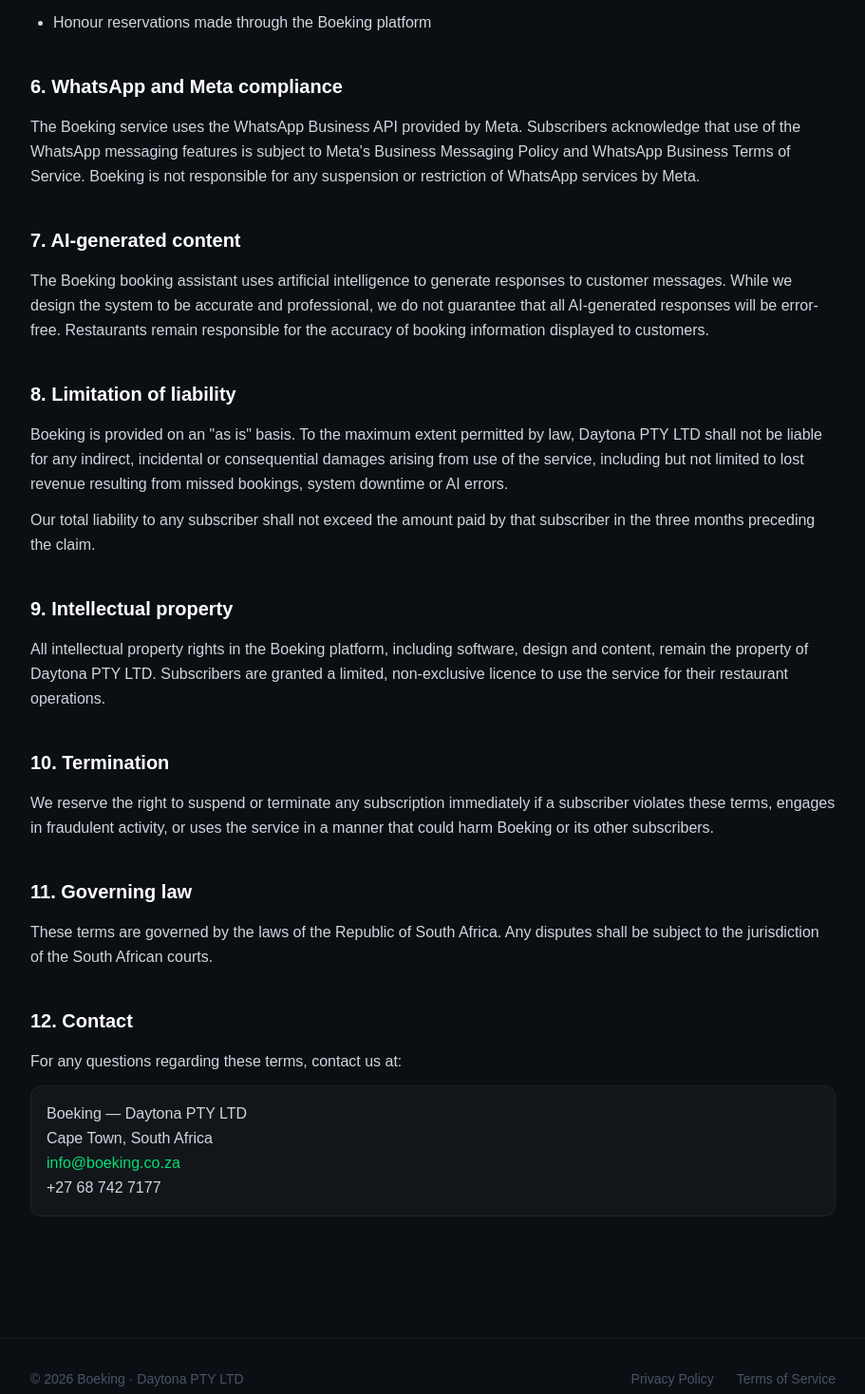
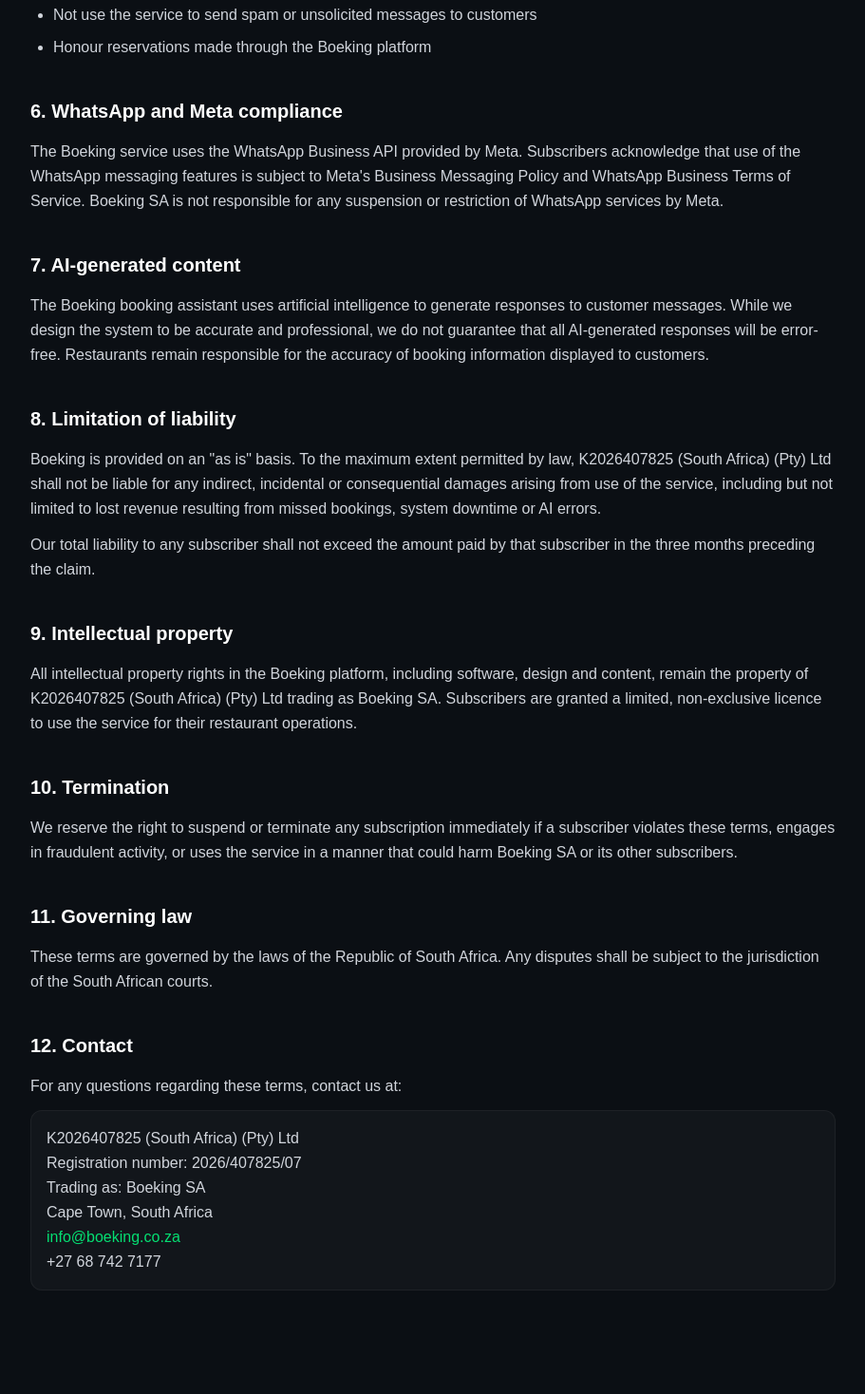
Before and after one commit to ajmeyer72/boeking, a Next.js app: page /terms in a window 1280 px wide. Shown: the part 1302-2770 px from the top of the page at 95% size, without its empty margins (184-1095 px from the left). Built offline with nearby package versions, Linux system fonts and the light colour scheme.

Commit message:
update legal entity in privacy policy and terms of service

```diff
--- a/app/privacy/page.tsx
+++ b/app/privacy/page.tsx
@@ -27,7 +27,7 @@
           <section>
             <h2 className="text-xl font-semibold text-white mb-4">1. Who we are</h2>
             <p>
-              Boeking is a WhatsApp-powered restaurant reservation platform operated by Daytona PTY LTD, based in Cape Town, South Africa. We provide restaurants with an AI-powered booking assistant that allows their customers to make, modify and cancel table reservations via WhatsApp.
+              Boeking is a WhatsApp-powered restaurant reservation platform operated by K2026407825 (South Africa) (Pty) Ltd, registration number 2026/407825/07, trading as Boeking SA, based in Cape Town, South Africa. We provide restaurants with an AI-powered booking assistant that allows their customers to make, modify and cancel table reservations via WhatsApp.
             </p>
             <p className="mt-3">
               For any privacy-related queries, contact us at: <a href="mailto:info@boeking.co.za" className="text-green-400 hover:text-green-300">info@boeking.co.za</a>
@@ -120,11 +120,11 @@
 
           <section>
             <h2 className="text-xl font-semibold text-white mb-4">10. Contact</h2>
-            <p>
-              For any privacy concerns or requests, please contact us at:
-            </p>
+            <p>For any privacy concerns or requests, please contact us at:</p>
             <div className="mt-3 bg-white/[0.03] border border-white/5 rounded-xl p-4">
-              <p>Boeking — Daytona PTY LTD</p>
+              <p>K2026407825 (South Africa) (Pty) Ltd</p>
+              <p>Registration number: 2026/407825/07</p>
+              <p>Trading as: Boeking SA</p>
               <p>Cape Town, South Africa</p>
               <p><a href="mailto:info@boeking.co.za" className="text-green-400 hover:text-green-300">info@boeking.co.za</a></p>
               <p>+27 68 742 7177</p>
@@ -136,7 +136,7 @@
 
       <footer className="border-t border-white/5 mt-16">
         <div className="max-w-4xl mx-auto px-6 py-8 flex items-center justify-between text-sm text-gray-600">
-          <span>© 2026 Boeking · Daytona PTY LTD</span>
+          <span>© 2026 Boeking SA · K2026407825 (South Africa) (Pty) Ltd</span>
           <div className="flex gap-6">
             <Link href="/privacy" className="hover:text-gray-400 transition">Privacy Policy</Link>
             <Link href="/terms" className="hover:text-gray-400 transition">Terms of Service</Link>
--- a/app/terms/page.tsx
+++ b/app/terms/page.tsx
@@ -34,7 +34,7 @@
           <section>
             <h2 className="text-xl font-semibold text-white mb-4">2. The service</h2>
             <p>
-              Boeking provides restaurants with an AI-powered WhatsApp booking assistant that allows customers to make, modify and cancel table reservations. The service includes a staff dashboard for managing reservations, customer records and restaurant settings.
+              Boeking is operated by K2026407825 (South Africa) (Pty) Ltd, registration number 2026/407825/07, trading as Boeking SA. We provide restaurants with an AI-powered WhatsApp booking assistant that allows customers to make, modify and cancel table reservations. The service includes a staff dashboard for managing reservations, customer records and restaurant settings.
             </p>
             <p className="mt-3">
               We reserve the right to modify, suspend or discontinue any part of the service at any time with reasonable notice to subscribers.
@@ -76,7 +76,7 @@
           <section>
             <h2 className="text-xl font-semibold text-white mb-4">6. WhatsApp and Meta compliance</h2>
             <p>
-              The Boeking service uses the WhatsApp Business API provided by Meta. Subscribers acknowledge that use of the WhatsApp messaging features is subject to Meta's Business Messaging Policy and WhatsApp Business Terms of Service. Boeking is not responsible for any suspension or restriction of WhatsApp services by Meta.
+              The Boeking service uses the WhatsApp Business API provided by Meta. Subscribers acknowledge that use of the WhatsApp messaging features is subject to Meta's Business Messaging Policy and WhatsApp Business Terms of Service. Boeking SA is not responsible for any suspension or restriction of WhatsApp services by Meta.
             </p>
           </section>
 
@@ -90,7 +90,7 @@
           <section>
             <h2 className="text-xl font-semibold text-white mb-4">8. Limitation of liability</h2>
             <p>
-              Boeking is provided on an "as is" basis. To the maximum extent permitted by law, Daytona PTY LTD shall not be liable for any indirect, incidental or consequential damages arising from use of the service, including but not limited to lost revenue resulting from missed bookings, system downtime or AI errors.
+              Boeking is provided on an "as is" basis. To the maximum extent permitted by law, K2026407825 (South Africa) (Pty) Ltd shall not be liable for any indirect, incidental or consequential damages arising from use of the service, including but not limited to lost revenue resulting from missed bookings, system downtime or AI errors.
             </p>
             <p className="mt-3">
               Our total liability to any subscriber shall not exceed the amount paid by that subscriber in the three months preceding the claim.
@@ -100,14 +100,14 @@
           <section>
             <h2 className="text-xl font-semibold text-white mb-4">9. Intellectual property</h2>
             <p>
-              All intellectual property rights in the Boeking platform, including software, design and content, remain the property of Daytona PTY LTD. Subscribers are granted a limited, non-exclusive licence to use the service for their restaurant operations.
+              All intellectual property rights in the Boeking platform, including software, design and content, remain the property of K2026407825 (South Africa) (Pty) Ltd trading as Boeking SA. Subscribers are granted a limited, non-exclusive licence to use the service for their restaurant operations.
             </p>
           </section>
 
           <section>
             <h2 className="text-xl font-semibold text-white mb-4">10. Termination</h2>
             <p>
-              We reserve the right to suspend or terminate any subscription immediately if a subscriber violates these terms, engages in fraudulent activity, or uses the service in a manner that could harm Boeking or its other subscribers.
+              We reserve the right to suspend or terminate any subscription immediately if a subscriber violates these terms, engages in fraudulent activity, or uses the service in a manner that could harm Boeking SA or its other subscribers.
             </p>
           </section>
 
@@ -122,7 +122,9 @@
             <h2 className="text-xl font-semibold text-white mb-4">12. Contact</h2>
             <p>For any questions regarding these terms, contact us at:</p>
             <div className="mt-3 bg-white/[0.03] border border-white/5 rounded-xl p-4">
-              <p>Boeking — Daytona PTY LTD</p>
+              <p>K2026407825 (South Africa) (Pty) Ltd</p>
+              <p>Registration number: 2026/407825/07</p>
+              <p>Trading as: Boeking SA</p>
               <p>Cape Town, South Africa</p>
               <p><a href="mailto:info@boeking.co.za" className="text-green-400 hover:text-green-300">info@boeking.co.za</a></p>
               <p>+27 68 742 7177</p>
@@ -134,7 +136,7 @@
 
       <footer className="border-t border-white/5 mt-16">
         <div className="max-w-4xl mx-auto px-6 py-8 flex items-center justify-between text-sm text-gray-600">
-          <span>© 2026 Boeking · Daytona PTY LTD</span>
+          <span>© 2026 Boeking SA · K2026407825 (South Africa) (Pty) Ltd</span>
           <div className="flex gap-6">
             <Link href="/privacy" className="hover:text-gray-400 transition">Privacy Policy</Link>
             <Link href="/terms" className="hover:text-gray-400 transition">Terms of Service</Link>
```
